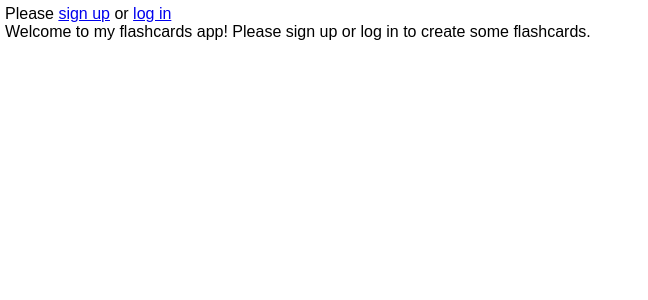
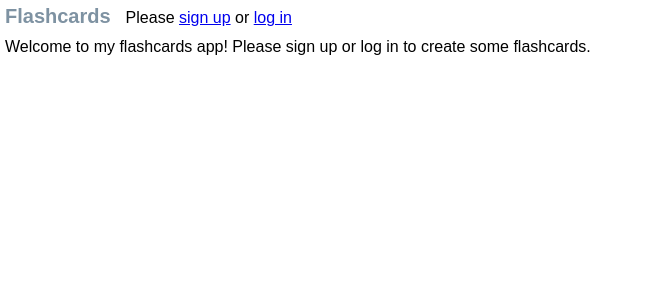
Before and after one commit to sequoian/flashcards, a React (Create React App) app in the folder react/: page / in a window 1280 px wide. Shown: the top 300 px of the page, without its empty margins (0-648 px from the left). Built offline with nearby package versions, Linux system fonts and the light colour scheme.

Commit message:
header logo with placeholder styles

```diff
--- a/react/src/css/App.css
+++ b/react/src/css/App.css
@@ -1,5 +1,14 @@
 .app {
   margin: 5px;
+}
+
+.logo {
+  display: inline-block;
+  font-weight: bold;
+  font-size: 20px;
+  text-decoration: none;
+  color: #7e92a2;
+  margin-right: 15px;
 }
 
 .card {
@@ -7,6 +16,10 @@
   margin: 5px 0;
   padding: 10px 20px;
   border: 1px solid gray;
+}
+
+.header {
+  margin-bottom: 10px;
 }
 
 .set-list {
--- a/react/src/js/Header.js
+++ b/react/src/js/Header.js
@@ -3,12 +3,18 @@ import {Link} from 'react-router-dom';
 
 const Header = ({user, logout}) => (
   <div className="header">
+    <Link
+      to="/"
+      className="logo"
+    >
+      Flashcards
+    </Link>
     {user ? <UserDisplay user={user} logout={logout} /> : <GuestDisplay />}
   </div>
 )
 
 const UserDisplay = ({user, logout}) => (
-  <div>
+  <span>
     <span><Link to={`/profile`}>{user.name}</Link> is logged in</span>
     <button
       type="button"
@@ -16,7 +22,7 @@ const UserDisplay = ({user, logout}) => (
     >
       Log Out
     </button>
-  </div>
+  </span>
 )
 
 const GuestDisplay = () => (
```
